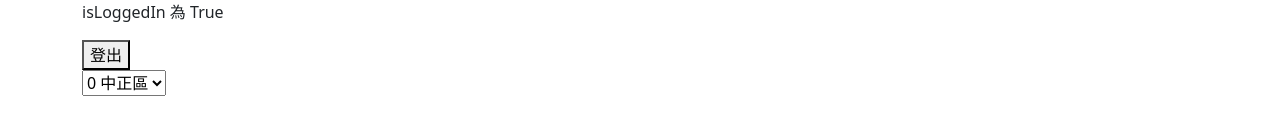
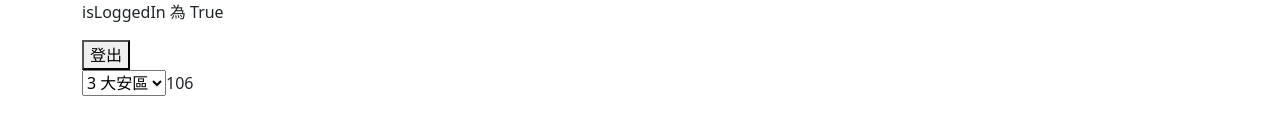
Before and after one commit to HsiaoHungWang/vue-demo, a Vue app: page /directive in a window 1280 px wide. Shown: the part 347-482 px from the top of the page. Built offline with nearby package versions, Linux system fonts and the light colour scheme.

Commit message:
v-for 複習

```diff
--- a/src/views/DirectiveView.vue
+++ b/src/views/DirectiveView.vue
@@ -12,6 +12,7 @@ import { ref } from 'vue';
      {"code":"104","name":"中山區"},
      {"code":"106","name":"大安區"}
    ])
+   const selectedOption = ref('106')
 </script>
 
 <template>
@@ -30,9 +31,12 @@ import { ref } from 'vue';
     <p>isLoggedIn 為 False </p>
     <button @click="isLoggedIn=!isLoggedIn">登入</button>
  </div>
- <select>
+ <!--v-for讀取陣列-->
+ <select v-model="selectedOption">
+   <!-- region = {"code":"100","name":"中正區"}-->
     <option v-for="(region,index) in regions" :value="region.code" :key="region.code">{{index}} {{region.name}}</option>
  </select>
+ <span>{{ selectedOption }}</span>
     </div>
 </template>
 
```
